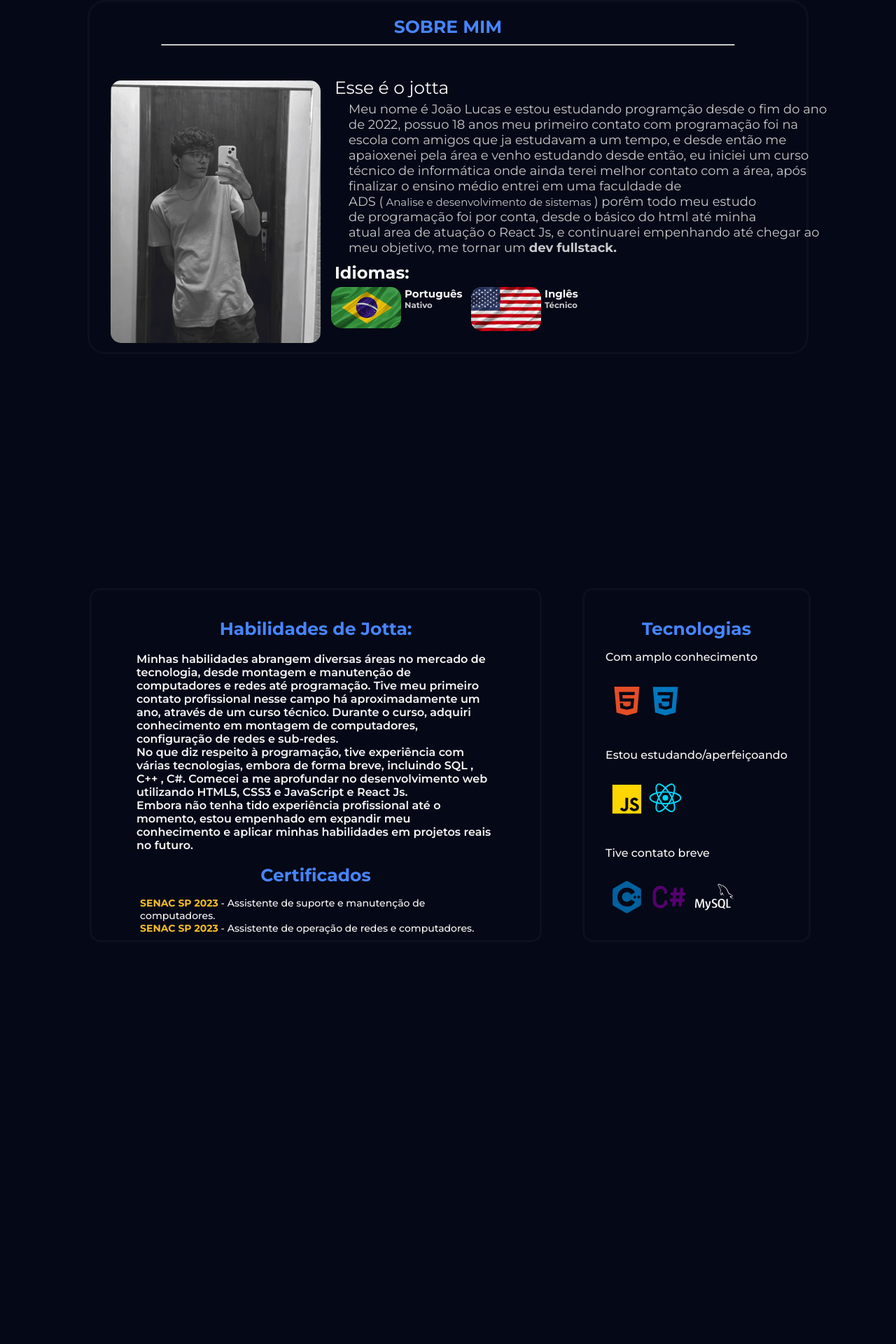
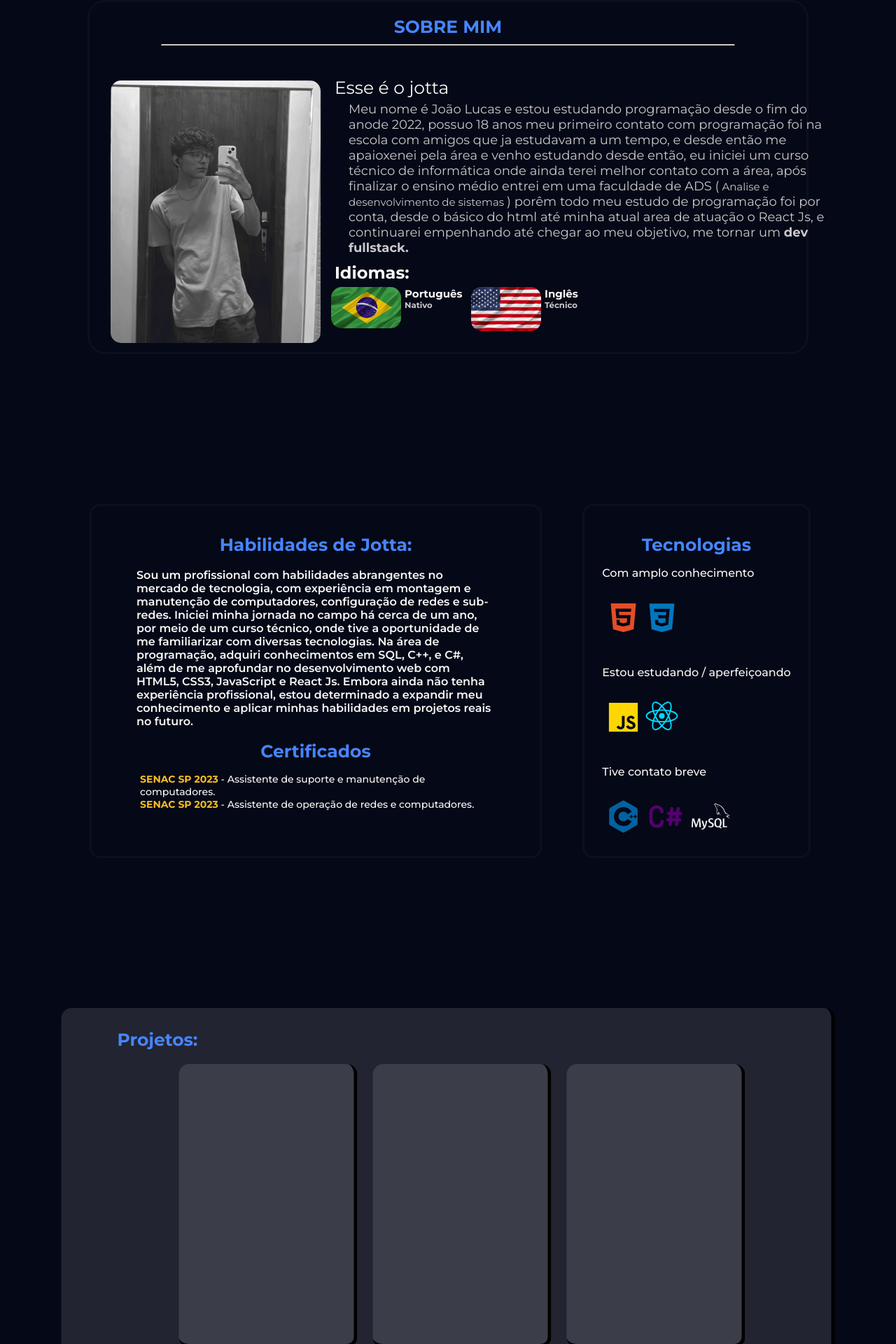
Before and after one commit to Jottadevs/Portifolio, a React (Vite) app: page / in a window 1280 px wide. Shown: the part 880-2800 px from the top of the page at 70% size. Built offline with nearby package versions, Linux system fonts and the light colour scheme.

Commit message:
dimensão dos projetos

```diff
--- a/src/components/about-me/Aboutme.jsx
+++ b/src/components/about-me/Aboutme.jsx
@@ -10,15 +10,15 @@ function Aboutme() {
 
 
                 <p className='desc-about'>
-                    Meu nome é João Lucas e estou estudando programção desde o fim do ano <br />de
-                    2022, possuo 18 anos meu primeiro contato com programação foi na <br /> escola com
-                    amigos que ja estudavam a um tempo, e desde então me  <br /> apaioxenei pela área
-                    e venho estudando desde então, eu iniciei um curso  <br /> técnico de informática
+                    Meu nome é João Lucas e estou estudando programação desde o fim do anode
+                    2022, possuo 18 anos meu primeiro contato com programação foi na  escola com
+                    amigos que ja estudavam a um tempo, e desde então me   apaioxenei pela área
+                    e venho estudando desde então, eu iniciei um curso  técnico de informática
                     onde ainda terei melhor contato com a área, após finalizar o
-                    ensino médio entrei em uma faculdade de <br /> ADS (
+                    ensino médio entrei em uma faculdade de  ADS (
                     <span className='fontsize-ads'> Analise e desenvolvimento de sistemas </span>)
-                    porêm todo meu estudo <br /> de programação foi por conta, desde o básico do html até minha <br />
-                    atual area de atuação o React Js, e continuarei empenhando até chegar ao <br />
+                    porêm todo meu estudo de programação foi por conta, desde o básico do html até minha
+                    atual area de atuação o React Js, e continuarei empenhando até chegar ao
                     meu objetivo, me tornar um <strong> dev fullstack.</strong>
                 </p>
                 <img src="./Images/eu.jpg" alt="jottadev" className='picture-j' />
--- a/src/components/habilidades/Habilidades.css
+++ b/src/components/habilidades/Habilidades.css
@@ -4,7 +4,7 @@
   left: 10%;
   height: 500px;
   border: 3px solid #0d101c;
-  top: 215vh;
+  top: 200vh;
   border-radius: 15px;
   font-family: "Montserrat", sans-serif;
   margin: 0;
@@ -60,7 +60,7 @@
   left: 65%;
   height: 500px;
   border: 3px solid #0d101c;
-  top: 215vh;
+  top: 200vh;
   border-radius: 15px;
   font-family: "Montserrat", sans-serif;
   margin: 0;
--- a/src/components/habilidades/Habilidades.jsx
+++ b/src/components/habilidades/Habilidades.jsx
@@ -11,20 +11,18 @@ function Habilidades() {
                     <p>Habilidades de Jotta:</p>
 
                     <div className='desc-skills'>
-                        Minhas habilidades abrangem diversas áreas no mercado de tecnologia,
-                        desde montagem e manutenção de computadores e redes até programação.
-                        Tive meu primeiro contato profissional nesse campo há aproximadamente
-                        um ano, através de um curso técnico. Durante o curso, adquiri conhecimento
-                        em montagem de computadores, configuração de redes e sub-redes. <br />
+                        Sou um profissional com habilidades abrangentes no mercado
+                        de tecnologia, com experiência em montagem e manutenção de
+                        computadores, configuração de redes e sub-redes. Iniciei
+                        minha jornada no campo há cerca de um ano, por meio de
+                        um curso técnico, onde tive a oportunidade de me familiarizar
+                        com diversas tecnologias.
 
-                        No que diz respeito à programação, tive experiência com várias tecnologias,
-                        embora de forma breve, incluindo SQL , C++ , C#.
-                        Comecei a me aprofundar no desenvolvimento web utilizando HTML5, CSS3 e JavaScript
-                        e React Js. <br />
-
-                        Embora não tenha tido experiência profissional até o momento, estou empenhado
-                        em expandir meu conhecimento e aplicar minhas habilidades em projetos reais no futuro.
-
+                        Na área de programação, adquiri conhecimentos em SQL, C++, e C#,
+                        além de me aprofundar no desenvolvimento web com HTML5, CSS3, JavaScript
+                        e React Js. Embora ainda não tenha experiência profissional, estou
+                        determinado a expandir meu conhecimento e aplicar minhas habilidades
+                        em projetos reais no futuro.
                         <div className='certificados-titulo'>
                             <p>Certificados</p>
 
@@ -54,7 +52,7 @@ function Habilidades() {
                             </span>
                         </div>
 
-                        <p>Estou estudando/aperfeiçoando</p>
+                        <p>Estou estudando / aperfeiçoando</p>
                         <div className="icones-estudando">
                             <span className="js">
                                 <BiLogoJavascript />
--- a/src/components/main/Main.jsx
+++ b/src/components/main/Main.jsx
@@ -27,7 +27,7 @@ function Main() {
                     <div className="about-me">
                         <p>
                             Sou programador Jr Front-end. Estou estudando programação a 9 messes <br />
-                            com inutito de ser um desenvolvedor full stack. Estou em busca da minha <br />
+                            com intuito de ser um desenvolvedor full stack. Estou em busca da minha <br />
                             <strong>primeira</strong> vaga de emprego.  <br />
                             Minhas especialidades são até o momento são <span className='js-color'> Java script </span> e <span className='react-color'> React Js </span>.
                         </p>
--- a/src/components/projetos/Projects.css
+++ b/src/components/projetos/Projects.css
@@ -7,4 +7,59 @@
   background-color: var(--skills);
   top: 290vh;
   border-radius: 15px;
+  border-right: 5px solid black;
+  border-bottom: 5px solid black;
+  font-family: "Montserrat", sans-serif;
 }
+
+.title {
+  position: relative;
+  left: 80px;
+  top: 30px;
+  font-size: 25px;
+  color: var(--elements);
+  font-weight: 700;
+}
+
+.projects {
+  position: relative;
+  display: flex;
+  justify-content: center;
+  align-items: center;
+  top: 40px;
+}
+
+.project-calculadora {
+  position: relative;
+  width: 250px;
+  height: 400px;
+  top: 10px;
+  background-color: var(--skills);
+  border-radius: 15px;
+  border-right: 5px solid black;
+  border-bottom: 5px solid black;
+}
+
+.project-mario {
+  position: relative;
+  width: 250px;
+  height: 400px;
+  top: 10px;
+  left: 2%;
+  background-color: var(--skills);
+  border-radius: 15px;
+  border-right: 5px solid black;
+  border-bottom: 5px solid black;
+}
+
+.project-weather {
+  position: relative;
+  width: 250px;
+  height: 400px;
+  top: 10px;
+  left: 4%;
+  background-color: var(--skills);
+  border-radius: 15px;
+  border-right: 5px solid black;
+  border-bottom: 5px solid black;
+}
--- a/src/components/projetos/Projects.jsx
+++ b/src/components/projetos/Projects.jsx
@@ -2,8 +2,13 @@ import './projects.css'
 
 function Projects() {
     return (
-        <div id="projects" hidden>
-            aa
+        <div id="projects">
+            <p className='title'>Projetos: </p>
+            <div className='projects'>
+                <div className='project-calculadora'></div>
+                <div className='project-mario'></div>
+                <div className='project-weather'></div>
+            </div>
         </div>
 
     );
--- a/src/responsivo.css
+++ b/src/responsivo.css
@@ -1,175 +1,59 @@
-@media (max-width: 380px) {
-  .menu {
-    position: absolute;
-    top: 80px;
-    left: 170px;
-    font-size: 15px;
-    width: 280px;
+/*@media (min-width: 1920px) {
+  #skills {
+    top: 180vh;
   }
 
-  .enterprise-p {
-    position: absolute;
-    top: 30px;
-    left: 35px;
+  .icons {
+    top: 180vh;
+  }
+}
+
+@media (min-width: 1367px) and (max-width: 1920px) {
+  #skills {
+    top: 175vh;
   }
 
-  .header-content {
-    height: 9rem;
+  .icons {
+    top: 175vh;
   }
+}
 
-  .icon-label {
-    position: absolute;
-    top: 75px;
-    left: 320px;
-  }
-
-  .icon-label.active {
-    top: 55px;
-  }
-
-  .apresentation-main {
-    font-size: 15px;
-    width: 90%;
-    top: 60px;
-    left: 50px;
-  }
-
-  .about-me {
-    font-size: 15px;
-    left: 10px;
-  }
-
-  .contacts {
-    top: 110px;
-  }
-
-  .scroll-wheel {
-    position: absolute;
-    left: 140px;
-    bottom: 30px;
-  }
-
-  .picture-j {
-    top: 50px;
-    width: 250px;
+@media (min-width: 1024px) and (max-width: 1366px) {
+  .menu {
+    left: 650px;
   }
 
   .section-aboutme {
-    height: 1250px;
-  }
-
-  .iam-j {
-    left: 30px;
-    top: 380px;
+    height: 550px;
   }
 
   .desc-about {
-    left: 30px;
-    top: 400px;
-    font-size: 15px;
-    width: 250px;
+    width: 550px;
   }
 
-  .idioma {
-    left: 30px;
-    top: 430px;
+  .idiomas {
+    top: 20px;
   }
 
-  .idioma-br {
-    left: 130px;
-    top: 1050px;
+  #skills {
+    top: 175vh;
+    height: 520px;
   }
 
-  .idioma-eua {
-    left: 130px;
-    top: 1130px;
+  .icons {
+    top: 175vh;
+    height: 520px;
   }
 }
 
-@media (max-width: 450px) {
-  .menu {
-    position: absolute;
-    top: 80px;
-    left: 170px;
-    font-size: 15px;
-    width: 280px;
-  }
+@media (min-width: 768px) and (max-width: 1024px) {
+}
 
-  .enterprise-p {
-    position: absolute;
-    top: 30px;
-    left: 35px;
-  }
+@media (min-width: 481px) and (max-width: 767px) {
+}
 
-  .header-content {
-    height: 9rem;
-  }
+@media (min-width: 321px) and (max-width: 480px) {
+}
 
-  .icon-label {
-    position: absolute;
-    top: 75px;
-    left: 320px;
-  }
-
-  .icon-label.active {
-    top: 55px;
-  }
-
-  .apresentation-main {
-    font-size: 15px;
-    width: 90%;
-    top: 60px;
-    left: 50px;
-  }
-
-  .about-me {
-    font-size: 15px;
-    left: 10px;
-  }
-
-  .contacts {
-    top: 110px;
-  }
-
-  .scroll-wheel {
-    position: absolute;
-    left: 140px;
-    bottom: 30px;
-  }
-
-  .picture-j {
-    top: 50px;
-    width: 250px;
-  }
-
-  .section-aboutme {
-    top: 100vh;
-    height: 1250px;
-  }
-
-  .iam-j {
-    left: 30px;
-    top: 380px;
-  }
-
-  .desc-about {
-    left: 30px;
-    top: 400px;
-    font-size: 15px;
-    width: 250px;
-  }
-
-  .idioma {
-    left: 30px;
-    top: 430px;
-  }
-
-  .idioma-br {
-    left: 130px;
-    top: 1050px;
-  }
-  .idioma-eua {
-    left: 130px;
-    top: 1130px;
-  }
+@media (max-width: 320px) {
 }
```
